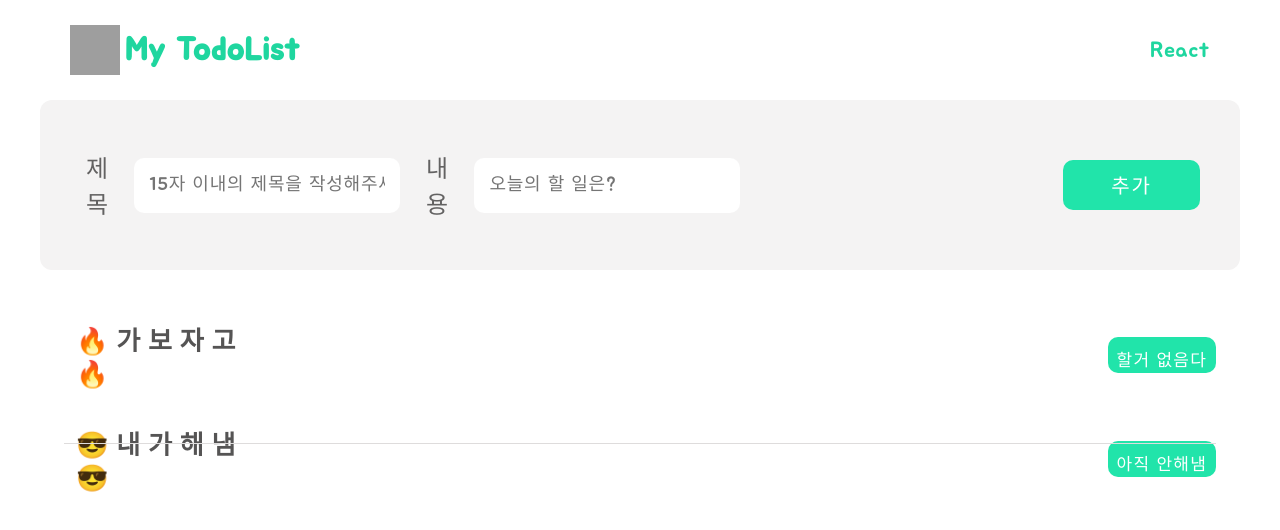
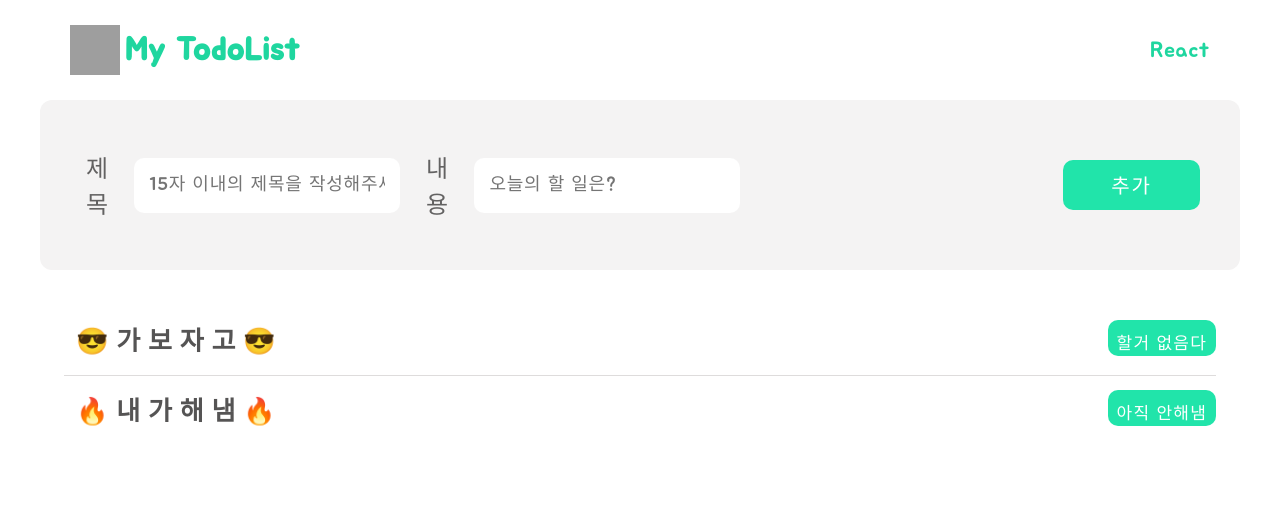
Before and after one commit to jiyeong-seo/todolist, a React (Create React App) app: page / in a window 1280 px wide. Shown: the top 530 px of the page. Built offline with nearby package versions, Linux system fonts and the light colour scheme; grey boxes are pictures that could not be loaded.

Commit message:
add:: Todo List 기능 구현

```diff
--- a/src/components/list/List.jsx
+++ b/src/components/list/List.jsx
@@ -9,7 +9,7 @@ const List = ({ formValue, setFormValue }) => {
     <div className="list-container">
       <div className="list-title-content">
         <h2 className="list-title" area-label="Todo Title in Progress">
-          🔥 가 보 자 고 🔥
+          😎 가 보 자 고 😎
         </h2>
         <dl>
           <dt className="sr-only">In Progress Todos Number</dt>
@@ -35,7 +35,7 @@ const List = ({ formValue, setFormValue }) => {
       </div>
       <div className="list-title-content">
         <h2 className="list-title" area-label="Completed Todo Title">
-          😎 내 가 해 냄 😎{" "}
+          🔥 내 가 해 냄 🔥
         </h2>
         <dl>
           <dt className="sr-only">Completed Todos Number</dt>
--- a/src/components/list/styles.css
+++ b/src/components/list/styles.css
@@ -11,7 +11,9 @@
 
 .list-title {
   display: inline-block;
-  width: 180px;
+  /* width: 180px; */
+  flex-grow: 1;
+  height: 38px;
   color: #555454;
   font-weight: 700;
   font-size: 26px;
```
